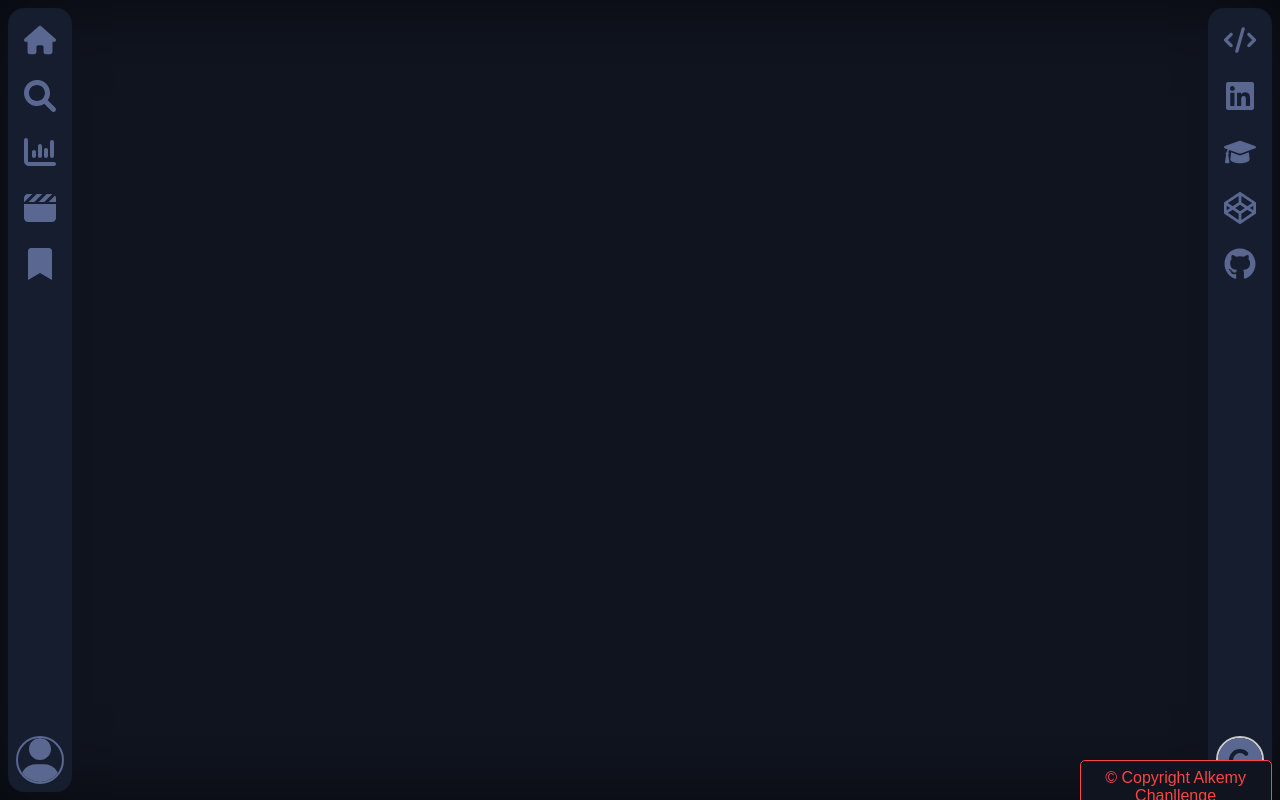
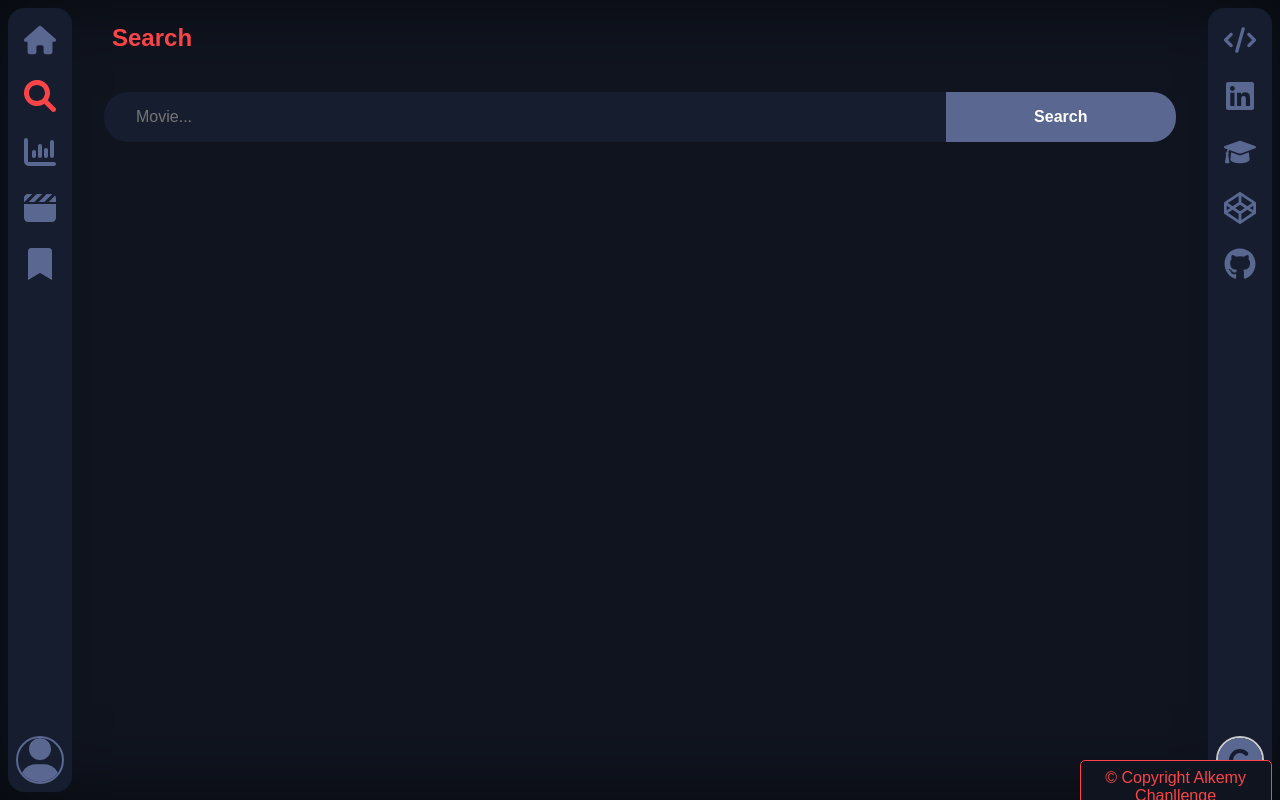
Before and after one commit to Sergio-Ivan-Melgarejo/skill-up-react-1, a React (Create React App) app: page /search in a window 1280 px wide. Before the commit this address had no page. Built offline with nearby package versions, Linux system fonts and the light colour scheme.

Commit message:
added search

```diff
--- a/src/App.js
+++ b/src/App.js
@@ -12,6 +12,7 @@ import Footer from "./components/Footer";
 // import "./css/bootstrap.min.css";
 import "./css/app.css";
 import Detail from "./components/Detail";
+import Search from "./components/Search";
 
 function App() {
   // Redirect if user is not logged
@@ -26,6 +27,9 @@ function App() {
           <Route path="/trends" element={<Trends logged={logged}/>} ></Route>
           <Route path="/login" element={<Login logged={logged} setLogged={setLogged}/>} ></Route>
           <Route path="/detail/:id" element={<Detail logged={logged}/>} ></Route>
+          <Route path="/search" element={<Search logged={logged}/>} >
+            <Route path=":keyword" element={<h1>asdasd</h1>} ></Route>
+          </Route>
         </Routes>
       </main>
       <Footer />
--- a/src/components/Header.js
+++ b/src/components/Header.js
@@ -48,7 +48,7 @@ function Header ({logged,setLogged}) {
                         </NavLink>
                     </li>
                     <li className='nav-item'>
-                        <NavLink className="nav-link" to="/algo" >
+                        <NavLink className="nav-link" to="/search" >
                         <svg className='svg' xmlns="http://www.w3.org/2000/svg" viewBox="0 0 512 512"><path d="M500.3 443.7l-119.7-119.7c27.22-40.41 40.65-90.9 33.46-144.7C401.8 87.79 326.8 13.32 235.2 1.723C99.01-15.51-15.51 99.01 1.724 235.2c11.6 91.64 86.08 166.7 177.6 178.9c53.8 7.189 104.3-6.236 144.7-33.46l119.7 119.7c15.62 15.62 40.95 15.62 56.57 0C515.9 484.7 515.9 459.3 500.3 443.7zM79.1 208c0-70.58 57.42-128 128-128s128 57.42 128 128c0 70.58-57.42 128-128 128S79.1 278.6 79.1 208z"/></svg>
                             <span className='span'>Search</span>
                         </NavLink>
@@ -60,15 +60,15 @@ function Header ({logged,setLogged}) {
                         </NavLink>
                     </li>
                     <li className='nav-item'>
-                        <NavLink className="nav-link" to="/algo" >
+                        <NavLink className="nav-link" to="/genres" >
                             <svg className='svg' xmlns="http://www.w3.org/2000/svg" viewBox="0 0 512 512"><path d="M326.1 160l127.4-127.4C451.7 32.39 449.9 32 448 32h-86.06l-128 128H326.1zM166.1 160l128-128H201.9l-128 128H166.1zM497.7 56.19L393.9 160H512V96C512 80.87 506.5 67.15 497.7 56.19zM134.1 32H64C28.65 32 0 60.65 0 96v64h6.062L134.1 32zM0 416c0 35.35 28.65 64 64 64h384c35.35 0 64-28.65 64-64V192H0V416z"/></svg>
-                            <span className='span'>algo</span>
+                            <span className='span'>Genres</span>
                         </NavLink>
                     </li>
                     <li className='nav-item'>
                         <NavLink className="nav-link" to="/contact" >
                         <svg className='svg' xmlns="http://www.w3.org/2000/svg" viewBox="0 0 384 512"><path d="M384 48V512l-192-112L0 512V48C0 21.5 21.5 0 48 0h288C362.5 0 384 21.5 384 48z"/></svg>
-                            <span className='span'>Favorite</span>
+                            <span className='span'>Favorites</span>
                         </NavLink>
                     </li>
                 </ul>
--- /dev/null
+++ b/src/components/Search.js
@@ -0,0 +1,20 @@
+import React from 'react';
+import { Outlet } from 'react-router-dom';
+
+// Style
+import "../css/search.css";
+
+const Search = () => {
+  return (
+    <div className='search'>
+        <h2 className='title'>Search</h2>
+        <form className='search__form'>
+            <input className='search__search' type="search" name='search' placeholder="Movie..." />
+            <input className='search__button' type="button" value="Search" />
+        </form>
+        <Outlet />
+    </div>
+  )
+}
+
+export default Search
--- a/src/components/Trends.js
+++ b/src/components/Trends.js
@@ -12,17 +12,18 @@ import Swal from 'sweetalert2';
 import withReactContent from 'sweetalert2-react-content';
 const MySwal = withReactContent(Swal);
 
-
+// &include_video=true
 const API_KEY = "599b1ab5492b9cdab8144e5bf20b6ae5";
 const ENPOINT = "https://api.themoviedb.org/3/";
 const language = "en-US";
 const adult = "false";
+const page = 1;
 
 const Trends = ({logged}) => {
   const [moviesList, setMoviesList] = useState(false)
 
   useEffect(() => {
-    axios(`${ENPOINT}discover/movie?api_key=${API_KEY}&language=${language}&sort_by=popularity.desc&include_adult=${adult}&include_video=false&page=1&with_watch_monetization_types=flatrate`)
+    axios(`${ENPOINT}discover/movie?api_key=${API_KEY}&language=${language}&sort_by=popularity.desc&include_adult=${adult}&page=${page}`)
     .then(res =>{
       console.log(res);
       if(res.status === 200) setMoviesList(res.data.results);
--- /dev/null
+++ b/src/css/search.css
@@ -0,0 +1,43 @@
+.search{
+    padding: 0 .5em;
+}
+
+.search__form{
+    padding: 1em;
+    max-width: 1200px;
+    margin: auto;
+    display: flex;
+}
+
+.search__search,
+.search__button{
+    padding: 1em;
+    border: none;
+    outline-color: var(--primary-color);
+}
+
+.search__search{
+    flex: 4 1 1px;
+    border-top-left-radius: 1.5em;
+    border-bottom-left-radius: 1.5em;
+    padding-left: 2em;
+    background-color: var(--bg-color);
+    color: var(--text-primary-color);
+    background-color: var(--bg-card-color);
+}
+
+.search__button{
+    flex: 1 1 1px;
+    border-top-right-radius: 1.5em;
+    border-bottom-right-radius: 1.5em;
+    font-weight: bolder;
+    background-color: var(--second-color);
+    cursor: pointer;
+    color: var(--text-primary-color);
+    transition: background-color .3s ease-in;
+}
+
+.search__button:hover{
+    background-color: var(--primary-color);
+
+}
```
